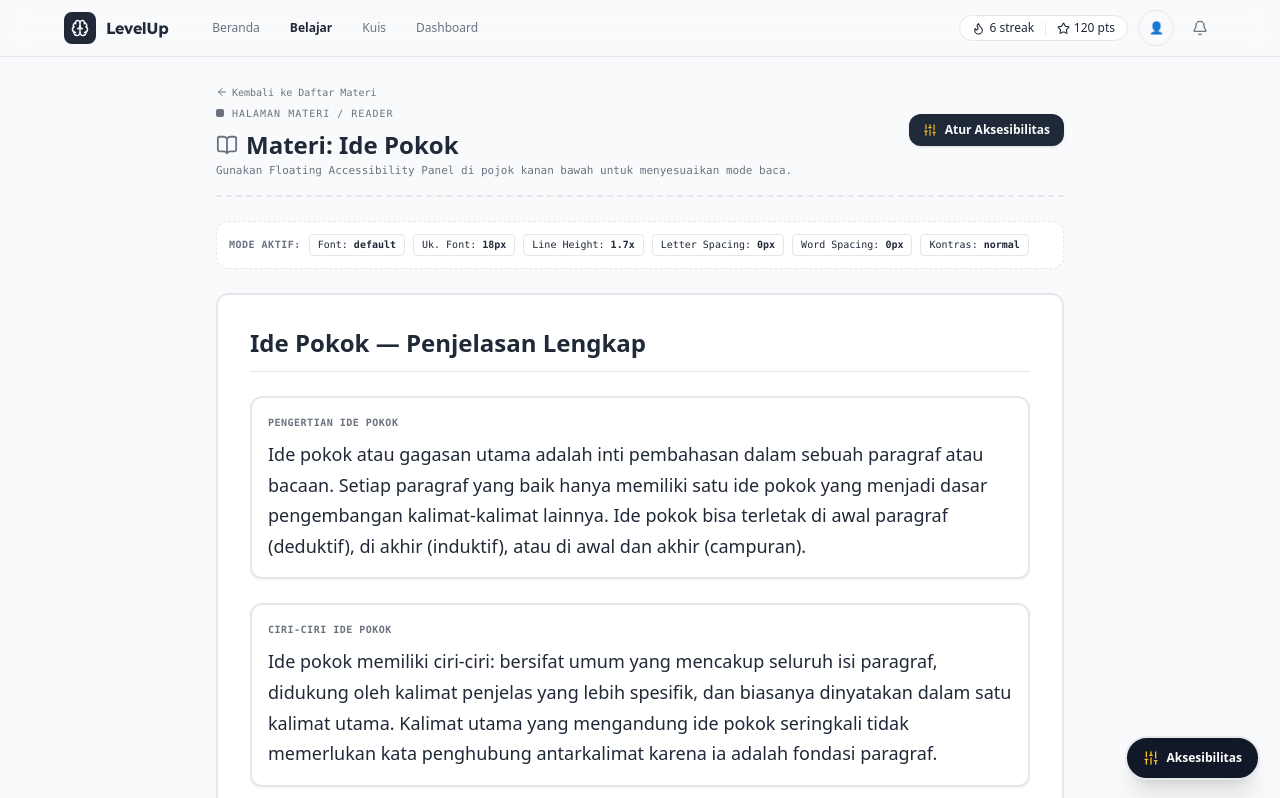
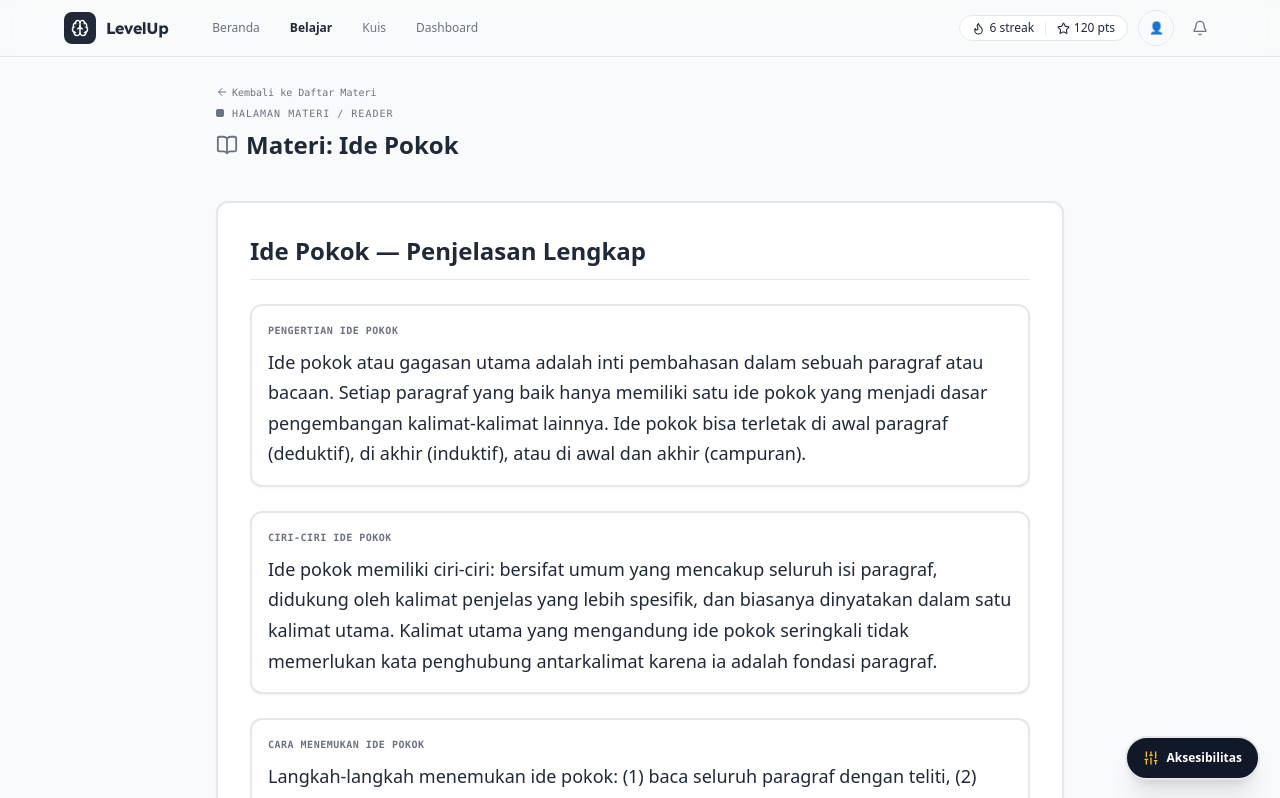
Before and after one commit to kemal-faza/neurodivergent-lms, a Next.js app: page /belajar/bahasa-indonesia/ide-pokok in a window 1280 px wide. Shown: the top 798 px of the page. Built offline with nearby package versions, Linux system fonts and the light colour scheme.

Commit message:
refactor: bersihkan halaman materi — hapus mode aktif, banner focus/bionic, tombol duplikasi, garis dekoratif

```diff
--- a/src/app/belajar/[subjek]/[material]/page.tsx
+++ b/src/app/belajar/[subjek]/[material]/page.tsx
@@ -4,7 +4,7 @@ import { useState, useEffect } from "react";
 import { useParams, useRouter } from "next/navigation";
 import Link from "next/link";
 import {
-  ChevronRight, Play, Pause, Square, Sliders, Volume2, Focus, Sparkles, BookOpen, ArrowLeft
+  ChevronRight, Play, Pause, Square, BookOpen, ArrowLeft
 } from "lucide-react";
 import { getMateriById } from "@/lib/dummy-data";
 import { useAccessibilityStore } from "@/stores/accessibilityStore";
@@ -21,15 +21,8 @@ export default function MateriPage() {
   const completeMateri = useProgressStore((s) => s.completeMateri);
   const bumpStreak = useProgressStore((s) => s.bumpStreak);
 
-  const font = useAccessibilityStore((s) => s.fontFamily);
-  const fontSize = useAccessibilityStore((s) => s.fontSize);
-  const lineHeight = useAccessibilityStore((s) => s.lineHeight);
-  const letterSpacing = useAccessibilityStore((s) => s.letterSpacing);
-  const wordSpacing = useAccessibilityStore((s) => s.wordSpacing);
-  const contrast = useAccessibilityStore((s) => s.contrast);
   const ttsEnabled = useAccessibilityStore((s) => s.ttsEnabled);
   const bionic = useAccessibilityStore((s) => s.bionic);
-  const lineGuide = useAccessibilityStore((s) => s.lineGuide);
   const focusMode = useAccessibilityStore((s) => s.focusMode);
 
   const [activeParaIndex, setActiveParaIndex] = useState<number>(0);
@@ -61,7 +54,6 @@ export default function MateriPage() {
     );
   }
 
-  const activeCount = [bionic, lineGuide, focusMode, ttsEnabled].filter(Boolean).length;
   const paragraphs = materi.paragraphs;
 
   const handleToggleTts = () => {
@@ -86,7 +78,7 @@ export default function MateriPage() {
   return (
     <div className="max-w-4xl mx-auto px-4 sm:px-6 py-6 font-mono relative">
       {/* Screen Header */}
-      <div className="mb-6 flex flex-wrap items-center justify-between gap-3 border-b-2 border-dashed border-border pb-4">
+      <div className="mb-6 pb-4">
         <div>
           <Link
             href={`/belajar/${params.subjek}`}
@@ -99,78 +91,13 @@ export default function MateriPage() {
             <BookOpen className="text-muted" size={22} />
             Materi: {materi.judul}
           </h1>
-          <p className="text-[11px] text-muted mt-0.5 font-mono">
-            Gunakan Floating Accessibility Panel di pojok kanan bawah untuk menyesuaikan mode baca.
-          </p>
         </div>
-
-        <button
-          type="button"
-          onClick={() => {
-            const btn = document.querySelector('[aria-label="Buka panel aksesibilitas"]') as HTMLButtonElement;
-            btn?.click();
-          }}
-          className="flex items-center gap-2 px-3.5 py-2 text-xs bg-fg text-bg rounded-xl shadow hover:opacity-90 transition-opacity"
-        >
-          <Sliders size={14} className="text-amber-400" />
-          <span className="font-sans font-bold">Atur Aksesibilitas</span>
-          {activeCount > 0 && (
-            <span className="bg-amber-400 text-gray-900 px-1.5 py-0.2 rounded-full text-[10px] font-bold">
-              {activeCount}
-            </span>
-          )}
-        </button>
-      </div>
-
-      {/* Active Features Indicator Bar */}
-      <div className="flex flex-wrap items-center gap-2 mb-6 bg-card p-3 rounded-xl border border-dashed border-border text-xs">
-        <span className="text-[10px] uppercase tracking-wider text-muted font-bold">Mode Aktif:</span>
-        <span className="text-[10px] px-2 py-0.5 bg-muted/10 border border-border rounded text-fg font-mono">
-          Font: <strong>{font}</strong>
-        </span>
-        <span className="text-[10px] px-2 py-0.5 bg-muted/10 border border-border rounded text-fg font-mono">
-          Uk. Font: <strong>{fontSize}px</strong>
-        </span>
-        <span className="text-[10px] px-2 py-0.5 bg-muted/10 border border-border rounded text-fg font-mono">
-          Line Height: <strong>{lineHeight}x</strong>
-        </span>
-        <span className="text-[10px] px-2 py-0.5 bg-muted/10 border border-border rounded text-fg font-mono">
-          Letter Spacing: <strong>{letterSpacing}px</strong>
-        </span>
-        <span className="text-[10px] px-2 py-0.5 bg-muted/10 border border-border rounded text-fg font-mono">
-          Word Spacing: <strong>{wordSpacing}px</strong>
-        </span>
-        <span className="text-[10px] px-2 py-0.5 bg-muted/10 border border-border rounded text-fg font-mono">
-          Kontras: <strong>{contrast}</strong>
-        </span>
-
-        {ttsEnabled && (
-          <span className="text-[10px] px-2 py-0.5 bg-orange-100 dark:bg-orange-950/40 border border-orange-300 text-orange-700 dark:text-orange-300 rounded font-bold flex items-center gap-1">
-            <Volume2 size={10} /> TTS Active
-          </span>
-        )}
-        {bionic && (
-          <span className="text-[10px] px-2 py-0.5 bg-amber-100 dark:bg-amber-950/40 border border-amber-300 text-amber-800 dark:text-amber-300 rounded font-bold flex items-center gap-1">
-            <Sparkles size={10} /> Bionic Reading
-          </span>
-        )}
-        {lineGuide && (
-          <span className="text-[10px] px-2 py-0.5 bg-blue-100 dark:bg-blue-950/40 border border-blue-300 text-blue-700 dark:text-blue-300 rounded font-bold flex items-center gap-1">
-            📏 Line Guide Ruler
-          </span>
-        )}
-        {focusMode && (
-          <span className="text-[10px] px-2 py-0.5 bg-purple-100 dark:bg-purple-950/40 border border-purple-300 text-purple-700 dark:text-purple-300 rounded font-bold flex items-center gap-1">
-            <Focus size={10} /> Focus Mode
-          </span>
-        )}
       </div>
 
       {/* TTS Interactive Control Bar */}
       {ttsEnabled && (
         <div className="mb-6 p-4 bg-orange-50 dark:bg-orange-950/20 border-2 border-orange-300 rounded-xl flex flex-wrap items-center justify-between gap-3">
           <div className="flex items-center gap-3">
-            <Volume2 size={20} className="text-orange-600 animate-pulse" />
             <div>
               <span className="text-xs font-bold font-sans text-orange-900 dark:text-orange-200 block">Text-To-Speech (Web Speech API)</span>
               <span className="text-[11px] text-orange-700 dark:text-orange-300">Membacakan materi artikel secara otomatis</span>
@@ -200,37 +127,6 @@ export default function MateriPage() {
 
       {/* Article Reader Surface Container */}
       <div className="reader relative border-2 border-border bg-card rounded-xl p-6 sm:p-8 space-y-6 shadow-sm">
-        {/* Focus Mode Banner */}
-        {focusMode && (
-          <div className="p-3 bg-purple-50 dark:bg-purple-950/30 border border-purple-300 rounded-lg text-purple-800 dark:text-purple-200 text-xs flex flex-wrap items-center justify-between gap-2">
-            <span>🎯 <strong>Focus Mode Aktif:</strong> Klik paragraf untuk fokus. Paragraf lain diredupkan untuk konsentrasi ADHD.</span>
-            <div className="flex gap-1">
-              {paragraphs.map((p, idx) => (
-                <button
-                  key={p.id}
-                  type="button"
-                  onClick={() => setActiveParaIndex(idx)}
-                  className={`px-2.5 py-0.5 rounded text-[10px] font-bold border transition-colors ${
-                    activeParaIndex === idx
-                      ? "bg-purple-700 text-white border-purple-700"
-                      : "bg-card text-purple-700 border-purple-300 hover:bg-purple-100"
-                  }`}
-                >
-                  P{idx + 1}
-                </button>
-              ))}
-            </div>
-          </div>
-        )}
-
-        {/* Bionic Reading Banner */}
-        {bionic && (
-          <div className="p-3 bg-amber-50 dark:bg-amber-950/30 border border-amber-300 rounded-lg text-amber-900 dark:text-amber-200 text-xs flex items-center gap-2">
-            <Sparkles size={14} className="text-amber-600 flex-shrink-0" />
-            <span>⚡ <strong>Bionic Reading Mode:</strong> Bagian awal kata ditebalkan otomatis untuk memandu visual pembaca Disleksia & ADHD.</span>
-          </div>
-        )}
-
         {/* Article Title */}
         <h2 className="text-xl sm:text-2xl font-bold font-sans text-fg border-b border-border pb-3">
           {materi.judul} — Penjelasan Lengkap
@@ -244,8 +140,8 @@ export default function MateriPage() {
             return (
               <div
                 key={para.id}
-                onClick={() => setActiveParaIndex(idx)}
-                className={`p-4 rounded-xl border-2 transition-all cursor-pointer ${
+                onClick={() => focusMode && setActiveParaIndex(idx)}
+                className={`p-4 rounded-xl border-2 transition-all ${
                   isFocused
                     ? "bg-card border-border text-fg shadow-sm"
                     : "focus-dimmed bg-muted/5 border-border/50 text-muted"
@@ -287,7 +183,7 @@ export default function MateriPage() {
       </div>
 
       {/* Footer Navigation Actions */}
-      <div className="mt-8 border-t-2 border-dashed border-border pt-6 flex flex-wrap items-center justify-between gap-4">
+      <div className="mt-8 pt-6 flex flex-wrap items-center justify-between gap-4">
         <div className="text-xs text-muted font-mono">
           Progress Membaca: <strong className="text-emerald-600 dark:text-emerald-400">100% Selesai ✓</strong>
         </div>
```
